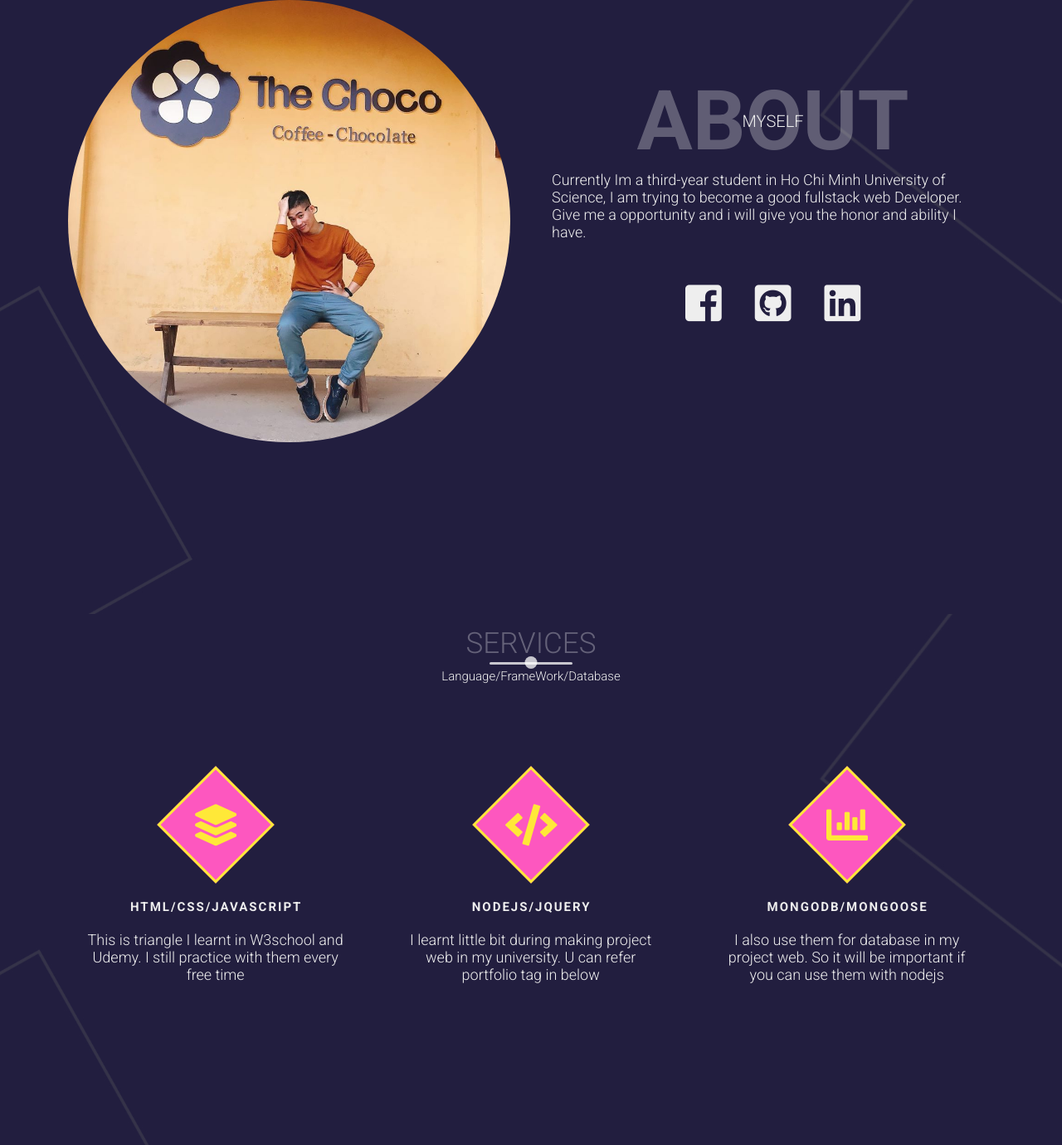
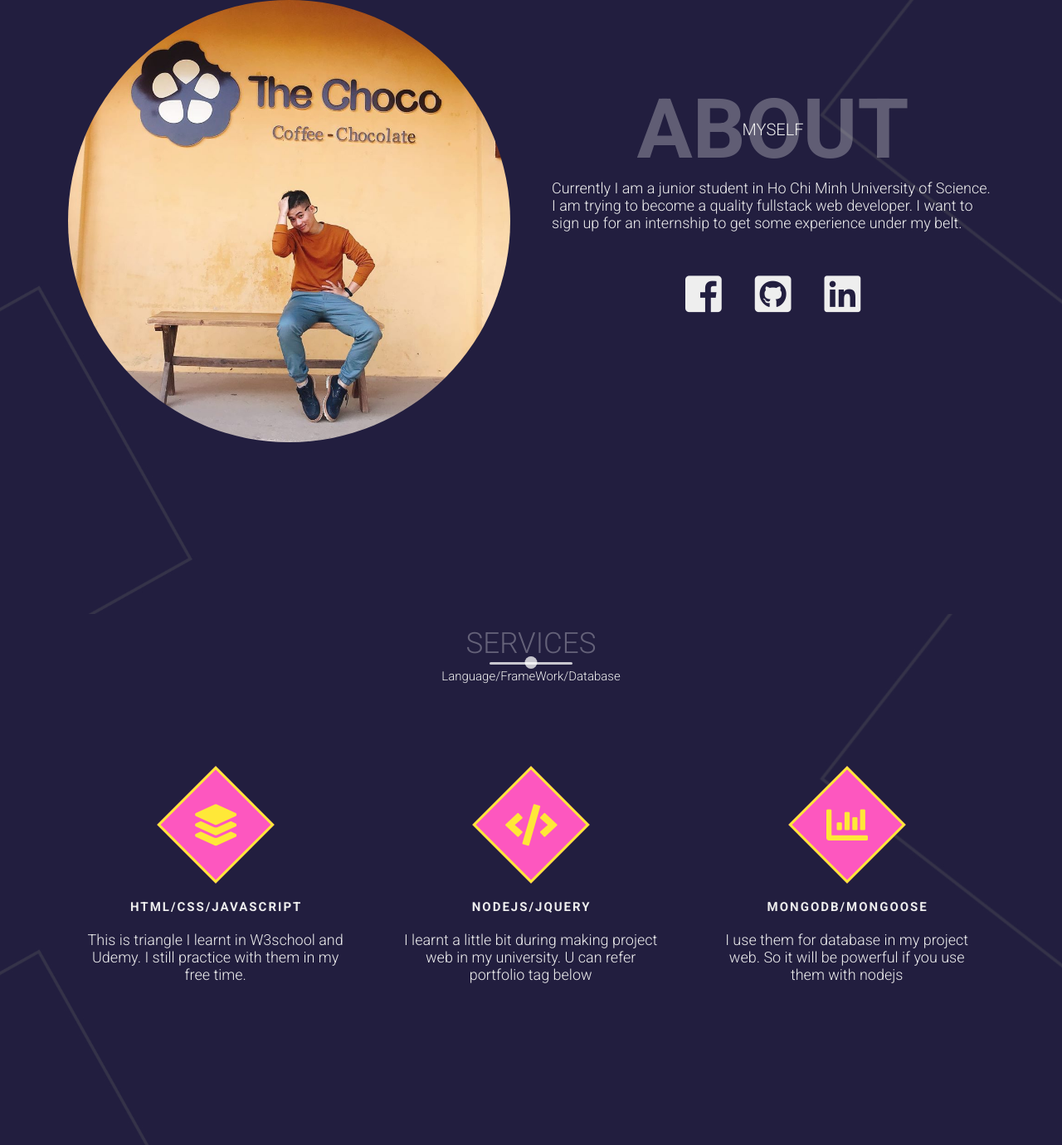
Before and after one commit to PrimeWalkerVN/Porfolio_PrimeWalker, a plain HTML site: page index.html in a window 1280 px wide. Shown: the part 860-2240 px from the top of the page at 83% size. Drawn offline with nearby package versions, Linux system fonts and the light colour scheme.

Commit message:
fix typos

```diff
--- a/index.html
+++ b/index.html
@@ -65,8 +65,9 @@
                     <h1>About</h1>
                     <h6>Myself</h6>
                 </div>
-                <p>Currently Im a third-year student in Ho Chi Minh University of Science, I am trying to become a good fullstack web Developer.
-                    Give me a opportunity and i will give you the honor and ability I have.
+                <p>Currently I am a junior student in Ho Chi Minh University of Science.
+                    I am trying to become a quality fullstack web developer.
+                    I want to sign up for an internship to get some experience under my belt.
 
                 </p>
                 <div class="social-media" data-aos="zoom-in" data-aos-delay="300">
@@ -112,7 +113,7 @@
                     <h1>HTML/CSS/JavaScript</h1>
                     <p>
                         This is triangle I learnt in W3school and Udemy.
-                        I still practice with them every free time
+                        I still practice with them in my free time.
                     </p>
                 </div>
                 <div class="skill" data-aos="flip-left" data-aos-delay="300">
@@ -121,8 +122,8 @@
                     </div>
                     <h1>NodeJs/JQuery</h1>
                     <p>
-                        I learnt little bit during making project web in my university.
-                        U can refer portfolio tag in below
+                        I learnt a little bit during making project web in my university.
+                        U can refer portfolio tag below
                     </p>
                 </div>
                 <div class="skill" data-aos="flip-left" data-aos-delay="600">
@@ -131,8 +132,8 @@
                     </div>
                     <h1>MongoDB/Mongoose</h1>
                     <p>
-                        I also use them for database in my project web.
-                        So it will be important if you can use them with nodejs
+                        I use them for database in my project web.
+                        So it will be powerful if you use them with nodejs
                     </p>
                 </div>
             </div>
@@ -169,7 +170,7 @@
                         <h1>Travel Assistant</h1>
                         <p>
                            Final project in Android development subject in my university.
-                           It helps you travel with stop point is updated available.
+                           It helps you travel with stop points are available updates.
                         </p>
                         <a href="https://github.com/maihuythong/cq2017_32_23_doan/tree/master/app/src/main" target="_blank" class="cta">View Details</a>
                     </div>
@@ -198,7 +199,7 @@
                         <h6>Web development</h6>
                         <h1>X-techlanding</h1>
                         <p>
-                           Cut PSD to HTML/CSS, this is my excersite in web subject
+                           Cut PSD to HTML/CSS, this is my excercise in web subject
                         </p>
                         <a href="https://github.com/PrimeWalkerVN/X-techlanding" target="_blank" class="cta">View Details</a>
                     </div>
@@ -237,7 +238,7 @@
                         <li class="date" data-date="2020 - furture">
                             <h1>Javascript/React</h1>
                             <p>
-                                Try to become full stack web developer
+                                Try to become fullstack web developer
                             </p>
                         </li>
                     </ul>
```
